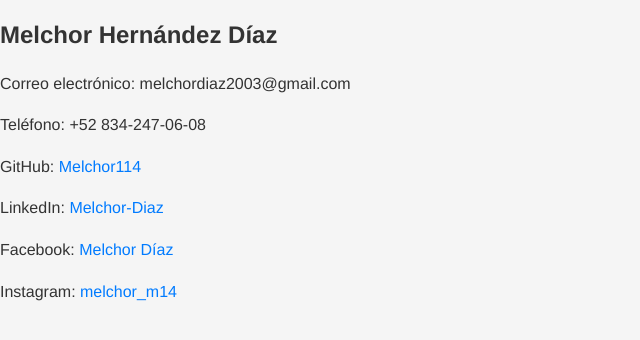
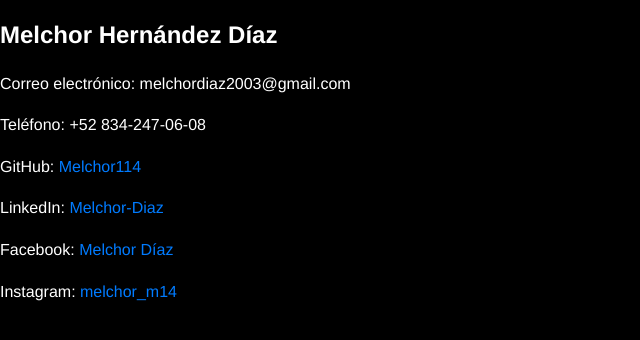
Before and after one commit to Melchor114/datos, a plain HTML site: page index.html in a window 1280 px wide. Shown: the whole page, without its empty margins (0-640 px from the left). Drawn offline with Linux system fonts and the light colour scheme.

Commit message:
Update css.css

```diff
--- a/css.css
+++ b/css.css
@@ -3,8 +3,8 @@ body {
   font-family: "Helvetica Neue", Helvetica, Arial, sans-serif;
   margin: 0;
   padding: 0;
-  background-color: #f5f5f5;
-  color: #333;
+  background-color: #000;
+  color: #fff;
   line-height: 1.6;
 }
 
@@ -18,7 +18,6 @@ header {
 
 /* Estilo para los títulos */
 h1 {
-  color: #333;
   font-size: 24px;
 }
 
```
